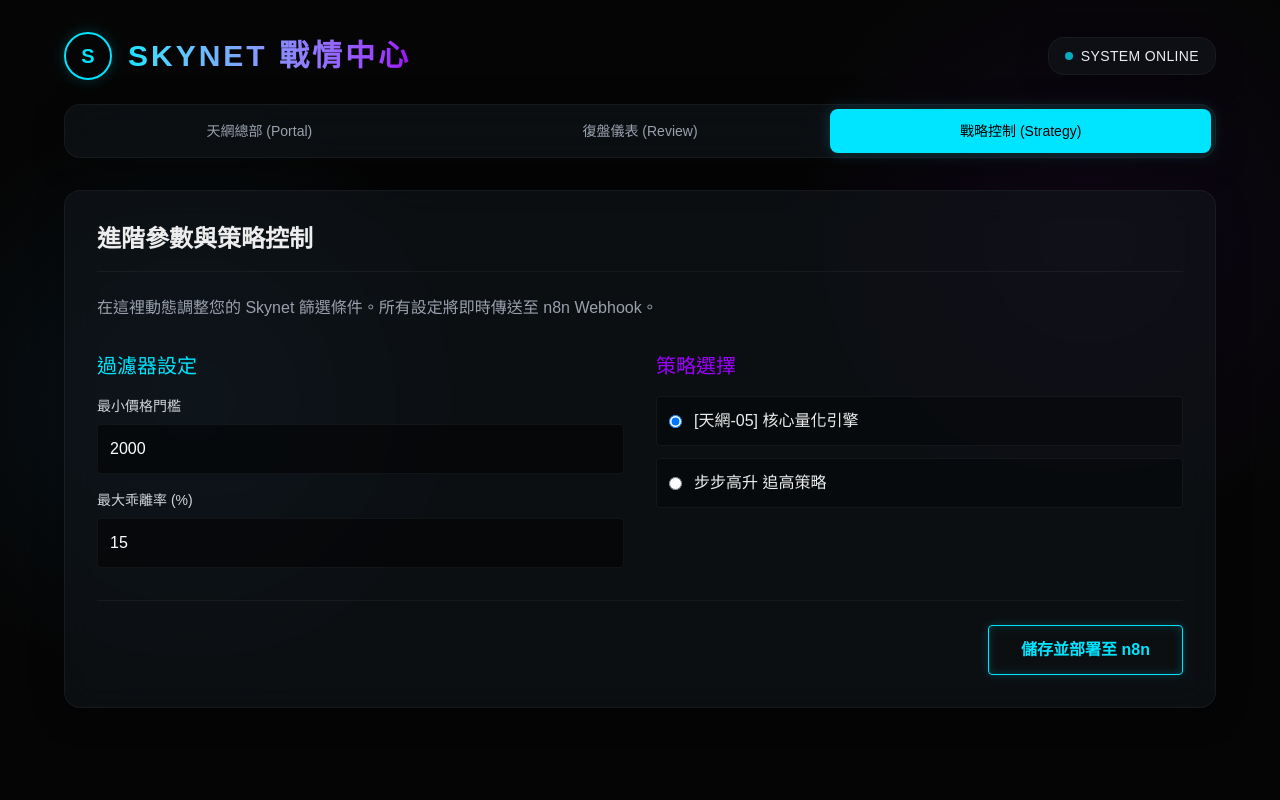
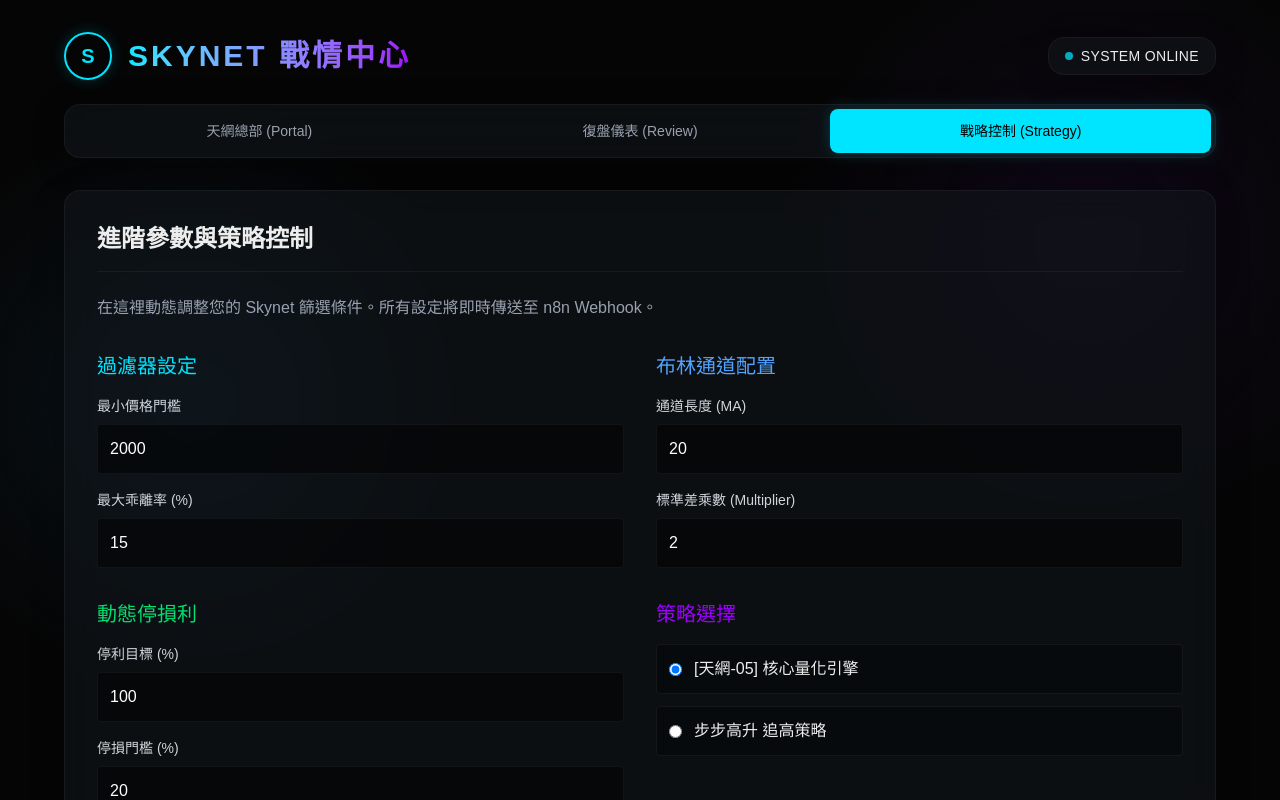
Before and after one commit to pingtong311/skynet-dashboard, a Next.js app: page /strategy in a window 1280 px wide. Shown: the top 800 px of the page. Built offline with nearby package versions, Linux system fonts and the light colour scheme.

Commit message:
feat: add Stop Loss, Take Profit and Bollinger Bands to Strategy UI

```diff
--- a/src/app/strategy/page.tsx
+++ b/src/app/strategy/page.tsx
@@ -5,6 +5,10 @@ import { useState } from 'react';
 export default function StrategyPage() {
   const [minPrice, setMinPrice] = useState(2000);
   const [maxBias, setMaxBias] = useState(15);
+  const [takeProfit, setTakeProfit] = useState(100);
+  const [stopLoss, setStopLoss] = useState(20);
+  const [bbLength, setBbLength] = useState(20);
+  const [bbMult, setBbMult] = useState(2.0);
   const [strategy, setStrategy] = useState('skynet');
   const [isDeploying, setIsDeploying] = useState(false);
   const [statusMsg, setStatusMsg] = useState<{ type: 'success' | 'error', text: string } | null>(null);
@@ -17,6 +21,10 @@ export default function StrategyPage() {
     const payload = {
       priceThreshold: minPrice,
       maxBiasPercentage: maxBias,
+      takeProfitPercentage: takeProfit,
+      stopLossPercentage: stopLoss,
+      bbLength: bbLength,
+      bbMultiplier: bbMult,
       selectedStrategy: strategy,
       timestamp: new Date().toISOString()
     };
@@ -53,6 +61,7 @@ export default function StrategyPage() {
 
         <div className="grid grid-cols-1 md:grid-cols-2 gap-8">
 
+          <div className="flex flex-col gap-8">
             <div className="flex flex-col gap-4">
               <h3 className="text-xl text-cyan">過濾器設定</h3>
               <div className="flex flex-col gap-2">
@@ -61,7 +70,7 @@ export default function StrategyPage() {
                   type="number"
                   value={minPrice}
                   onChange={(e) => setMinPrice(Number(e.target.value))}
-                className="bg-black/50 border border-glass-border rounded p-3 text-white focus:outline-none focus:border-cyan"
+                  className="bg-black/50 border border-glass-border rounded p-3 text-white focus:outline-none focus:border-cyan transition-colors"
                 />
               </div>
               <div className="flex flex-col gap-2">
@@ -70,7 +79,54 @@ export default function StrategyPage() {
                   type="number"
                   value={maxBias}
                   onChange={(e) => setMaxBias(Number(e.target.value))}
-                className="bg-black/50 border border-glass-border rounded p-3 text-white focus:outline-none focus:border-cyan"
+                  className="bg-black/50 border border-glass-border rounded p-3 text-white focus:outline-none focus:border-cyan transition-colors"
+                />
+              </div>
+            </div>
+
+            <div className="flex flex-col gap-4">
+              <h3 className="text-xl text-green-400">動態停損利</h3>
+              <div className="flex flex-col gap-2">
+                <label className="text-sm text-gray-300">停利目標 (%)</label>
+                <input
+                  type="number"
+                  value={takeProfit}
+                  onChange={(e) => setTakeProfit(Number(e.target.value))}
+                  className="bg-black/50 border border-glass-border rounded p-3 text-white focus:outline-none focus:border-green-400 transition-colors"
+                />
+              </div>
+              <div className="flex flex-col gap-2">
+                <label className="text-sm text-gray-300">停損門檻 (%)</label>
+                <input
+                  type="number"
+                  value={stopLoss}
+                  onChange={(e) => setStopLoss(Number(e.target.value))}
+                  className="bg-black/50 border border-glass-border rounded p-3 text-white focus:outline-none focus:border-red-400 transition-colors"
+                />
+              </div>
+            </div>
+          </div>
+
+          <div className="flex flex-col gap-8">
+            <div className="flex flex-col gap-4">
+              <h3 className="text-xl text-blue-400">布林通道配置</h3>
+              <div className="flex flex-col gap-2">
+                <label className="text-sm text-gray-300">通道長度 (MA)</label>
+                <input
+                  type="number"
+                  value={bbLength}
+                  onChange={(e) => setBbLength(Number(e.target.value))}
+                  className="bg-black/50 border border-glass-border rounded p-3 text-white focus:outline-none focus:border-blue-400 transition-colors"
+                />
+              </div>
+              <div className="flex flex-col gap-2">
+                <label className="text-sm text-gray-300">標準差乘數 (Multiplier)</label>
+                <input
+                  type="number"
+                  step="0.1"
+                  value={bbMult}
+                  onChange={(e) => setBbMult(Number(e.target.value))}
+                  className="bg-black/50 border border-glass-border rounded p-3 text-white focus:outline-none focus:border-blue-400 transition-colors"
                 />
               </div>
             </div>
@@ -102,6 +158,7 @@ export default function StrategyPage() {
                 </label>
               </div>
             </div>
+          </div>
 
         </div>
 
```
Lines whose indentation alone changed are shown as unchanged.
